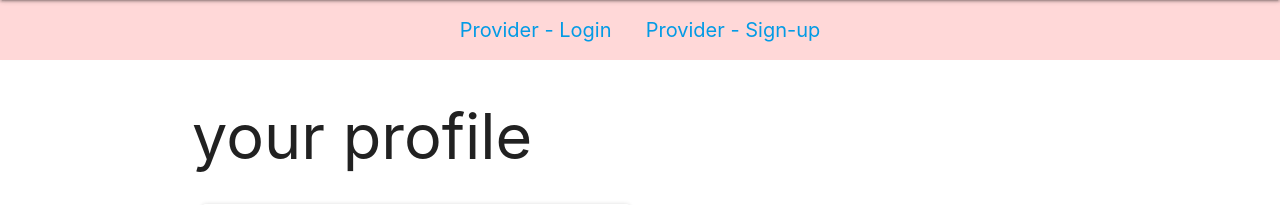
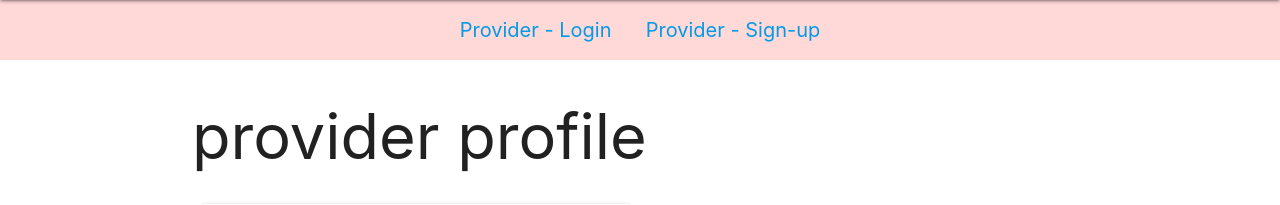
Before and after one commit to cameronbrennan/hand-in-hand, a Django app: template hand_in_hand/hih/templates/provider/providerprofile.html in a window 1280 px wide. Shown: the part 64-269 px from the top of the page. Run offline with Django 3.2, Linux system fonts and the light colour scheme; the template is opened without the code that fills it, so the values that code supplies are empty; parts of the project's set-up code (start-up, migrations or seed data) failed here and were passed over.

Commit message:
resolve merge conflicts

```diff
--- a/hand_in_hand/hih/templates/provider/providerprofile.html
+++ b/hand_in_hand/hih/templates/provider/providerprofile.html
@@ -1,6 +1,6 @@
 {% extends 'providerportalmain.html' %}
 {% block content %}
-<h1>your profile</h1>
+<h1>provider profile</h1>
 
 
 <div class="row">
--- a/hand_in_hand/hih/urls.py
+++ b/hand_in_hand/hih/urls.py
@@ -9,6 +9,7 @@ urlpatterns = [
   path('accounts/login/', views.login, name='login'),
   path('login',views.login_view, name = 'login '),
 
+
   #### CLIENT URLS
   path('clients/portal/', views.clientportal, name='clientportal'),
   path('clprofile/', views.clientprofile, name='clientprofile'),
@@ -19,6 +20,7 @@ urlpatterns = [
   path('clients/all', views.allclients, name='allclients'),
   path('clients/<int:client_id>/', views.clientdetail, name='clientdetail'),
   path('clients/<int:client_id>/add_photo_client/', views.add_photo_client, name='add_photo_client'),
+  path('upload/gad7data/', views.uploadgad7, name='uploadgad7'),
 
   ##### PROVIDER URLS
   path('providers/portal/', views.providerportal, name='providerportal'),
--- a/hand_in_hand/hih/views.py
+++ b/hand_in_hand/hih/views.py
@@ -3,7 +3,7 @@ from django.shortcuts import render, redirect
 from django.contrib.auth.forms import UserCreationForm
 from django.contrib.auth import login
 from .forms import ClientSignupForm, ProviderSignupForm, Test
-from .models import Assignment, Client, Provider, Photo
+from .models import Assignment, Client, Provider, Photo, Gad7FormResponse
 
 #### AWS PHOTO STUFF HERE
 import boto3
```
